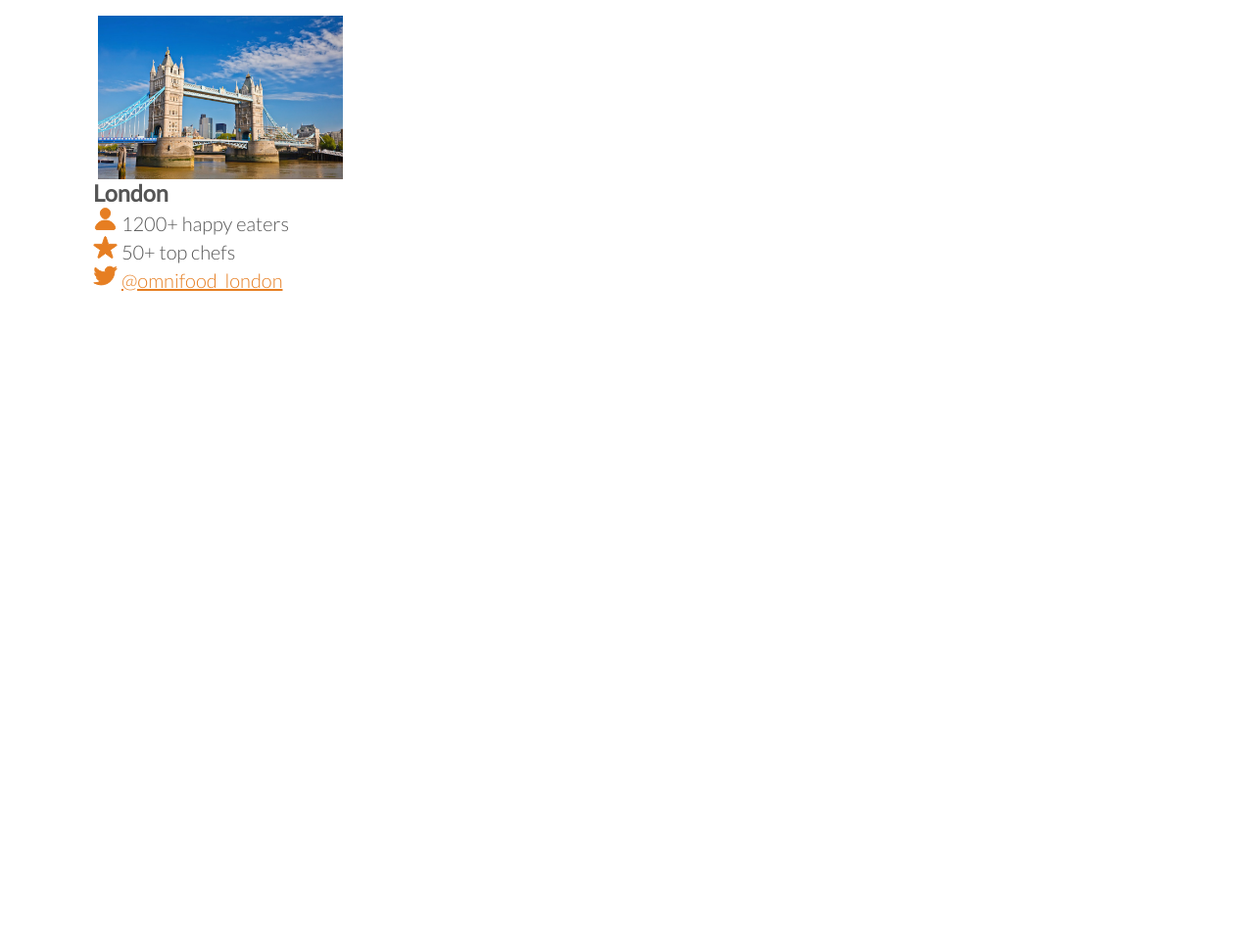
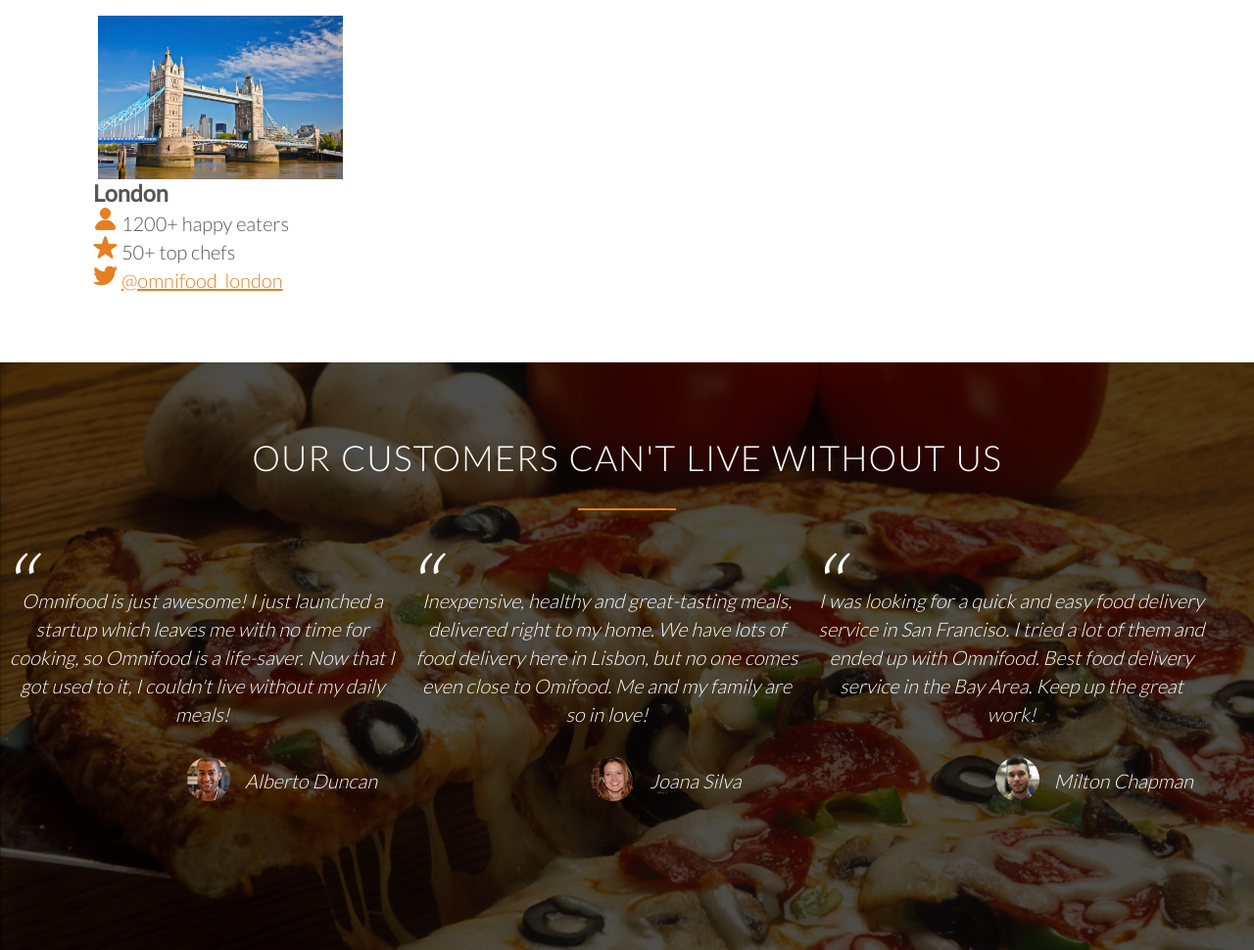
Before and after one commit to SnowmanZak/CSET115_Website, a plain HTML site: page index.html in a window 1280 px wide. Shown: the part 3016-3986 px from the top of the page at 98% size. Before the commit the page ends 3316 px from the top, so only its background shows below. Drawn offline with nearby package versions, Linux system fonts and the light colour scheme.

Commit message:
finished quotes

```diff
--- a/Resources/styles.css
+++ b/Resources/styles.css
@@ -251,3 +251,58 @@ ion-icon{
     color: #e67e22;
     text-decoration: underline;
 }
+.customer_quotes{
+    margin-top: 70px;
+    background-image: linear-gradient(rgba(0, 0, 0, 0.7), rgba(0, 0, 0, 0.7)),
+    url('img/back-customers.jpg');
+background-size: cover;
+height: 75vh;
+}
+.quotes_title h2{
+    color: #fff;
+    padding-top: 75px;
+}
+blockquote{
+    padding: 2%;
+    font-style: italic;
+    line-height: 145%;
+    position: relative;
+    margin-top: 40px;
+    color: #fff;
+    text-align: center;
+}
+blockquote::before{
+    content: "\201C";
+    font-size: 500%;
+    display: block;
+    position: absolute;
+    top: -5px;
+    left: -5px;
+    color: #fff;
+}
+cite{
+    font-style: italic;
+    line-height: 145%;
+    position: relative;
+    margin-top: 40px;
+    color: #fff;
+    display: block;
+    float: left;
+    margin: 0;
+}
+cite img{
+    border-radius: 50%;
+    width: 45px;
+    height: 45px;
+}
+cite p{
+    margin-left: 250px;
+    margin-top: 30px;
+}
+.quotes{
+    display: flex;
+}
+.customer{
+    width: 32.26%;
+    text-align: center;
+}
--- a/index.html
+++ b/index.html
@@ -169,6 +169,40 @@
             </div>
         </div>
     </section>
+    <section class="customer_quotes">
+        <div class="quotes_title">
+            <h2>Our customers can't live without us</h2>
+        </div>
+        <div class="quotes">
+            <div class="customer">
+                <blockquote>
+                    Omnifood is just awesome! I just launched a startup which leaves me with no time for cooking, so Omnifood is a life-saver. Now that I got used to it, I couldn't live without my daily meals!
+                </blockquote>
+                <cite>
+                    <img src="Resources/img/customer-1.jpg" alt="">
+                    <p>Alberto Duncan</p>
+                </cite>
+            </div>
+            <div class="customer">
+                <blockquote>
+                    Inexpensive, healthy and great-tasting meals, delivered right to my home. We have lots of food delivery here in Lisbon, but no one comes even close to Omifood. Me and my family are so in love!
+                </blockquote>
+                <cite>
+                    <img src="Resources/img/customer-2.jpg" alt="">
+                    <p>Joana Silva</p>
+                </cite>
+            </div>
+            <div class="customer">
+                <blockquote>
+                    I was looking for a quick and easy food delivery service in San Franciso. I tried a lot of them and ended up with Omnifood. Best food delivery service in the Bay Area. Keep up the great work!
+                </blockquote>
+                <cite>
+                    <img src="Resources/img/customer-3.jpg" alt="">
+                    <p>Milton Chapman</p>
+                </cite>
+            </div>
+        </div>
+    </section>
 
 
 
```
